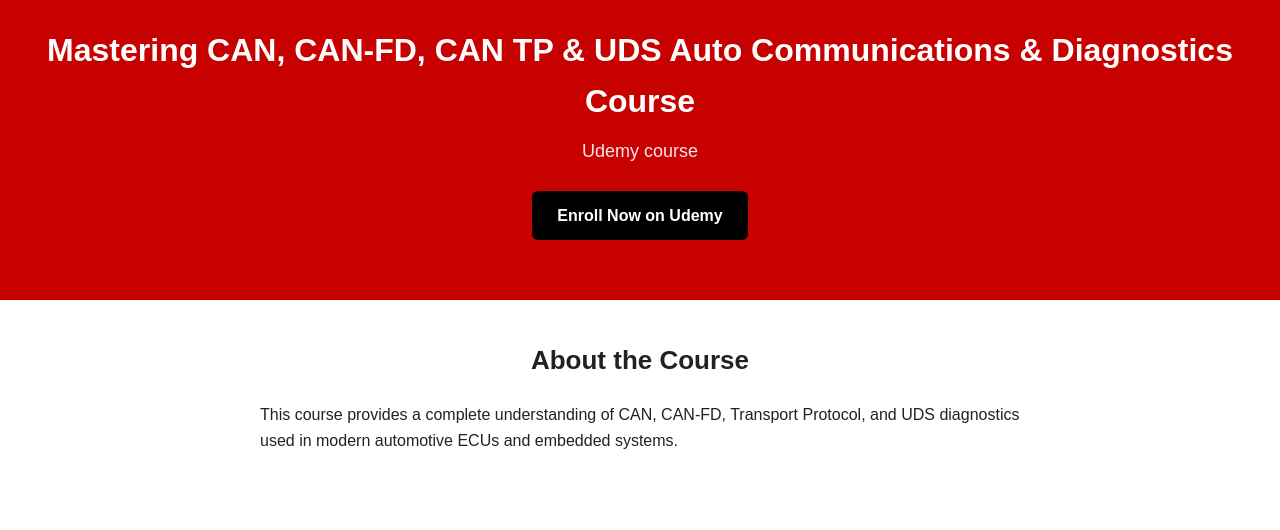
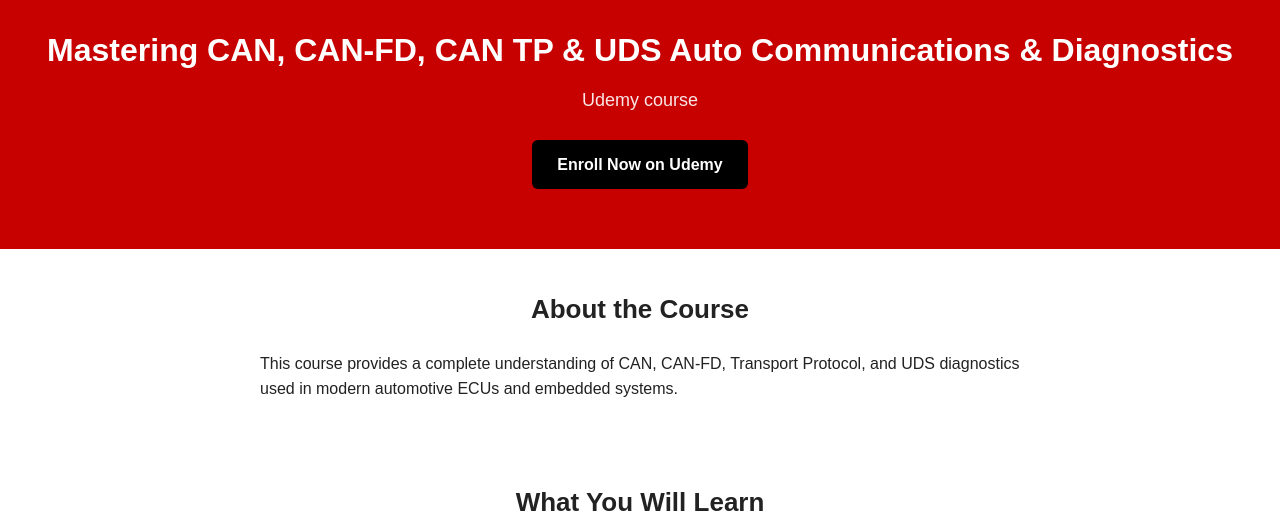
Before and after one commit to techychariots/techychariots.github.io, a plain HTML site: page index.html in a window 1280 px wide. Shown: the part 173-703 px from the top of the page. Drawn offline with Linux system fonts and the light colour scheme.

Commit message:
Update index.html

```diff
--- a/index.html
+++ b/index.html
@@ -12,7 +12,7 @@
     <section class="hero">
         <img src="logo.png" alt="Techy Chariots Logo" class="logo" />
 
-        <h1>Mastering CAN, CAN-FD, CAN TP & UDS Auto Communications & Diagnostics Course</h1>
+        <h1>Mastering CAN, CAN-FD, CAN TP & UDS Auto Communications & Diagnostics</h1>
         <p class="subtitle">Udemy course</p>
 
         <a href="https://www.udemy.com/course/mastering-can-can-fd-can-tp-uds-auto-comms-diagnostics/?referralCode=8F63855CB4982530AA3E" target="_blank" class="btn">
```
